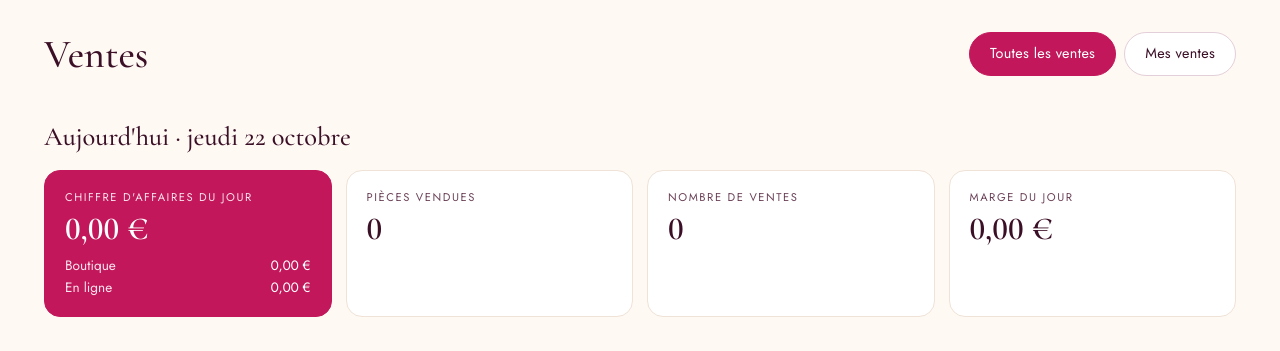
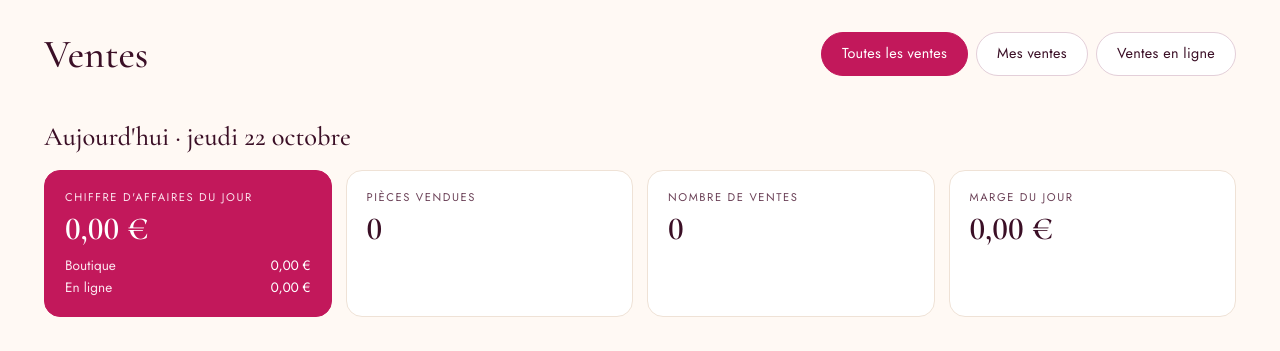
Before and after one commit to garnarak/Maisondannae, a Django app: page /ventes/ in a window 1280 px wide. Shown: the part 69-420 px from the top of the page. Run offline with Django 5.2, Linux system fonts and the light colour scheme; the visitor is signed in with stand-in values (Sample User, id 1); data comes from the database, SQL or seed files in the repository; data that the repository does not hold is empty.

Commit message:
Ventes en ligne non attribuées et bouton « Ventes en ligne »
- Une vente en ligne n'a pas de vendeur : elle ne compte ni dans « Mes ventes »
  ni dans les chiffres d'une vendeuse
- Nouveau champ « saisie par » pour garder la trace de qui a déclaré chaque vente
- Migration : ventes en ligne existantes détachées de leur vendeur
- Bouton « Ventes en ligne » dans la page Ventes, pour tous les comptes
- Répartition boutique / en ligne affichée seulement dans « Toutes les ventes »

Co-Authored-By: Claude Opus 5.5 <noreply@anthropic.com>
Claude-Session: https://claude.ai/code/session_01EXjq8G4pUZHnwvSgxoo2db

```diff
--- a/stock/admin.py
+++ b/stock/admin.py
@@ -27,7 +27,7 @@ class ReferenceAdmin(admin.ModelAdmin):
 @admin.register(Vente)
 class VenteAdmin(admin.ModelAdmin):
     list_display = [
-        "date", "reference", "quantite", "prix_catalogue", "remise_pct", "prix_unitaire", "cout_unitaire", "canal", "vendeur"
+        "date", "reference", "quantite", "prix_catalogue", "remise_pct", "prix_unitaire", "cout_unitaire", "canal", "vendeur", "saisie_par"
     ]
     list_filter = ["canal", "remise_pct", "date"]
     date_hierarchy = "date"
--- a/stock/models.py
+++ b/stock/models.py
@@ -89,6 +89,12 @@ class Vente(models.Model):
     vendeur = models.ForeignKey(
         settings.AUTH_USER_MODEL, on_delete=models.SET_NULL, null=True, related_name="ventes"
     )
+    # Compte qui a saisi la vente, pour la traçabilité. Une vente en ligne n'a pas de
+    # vendeur (elle n'est attribuée à personne) mais garde la trace de qui l'a déclarée.
+    saisie_par = models.ForeignKey(
+        settings.AUTH_USER_MODEL, on_delete=models.SET_NULL, null=True, blank=True,
+        related_name="ventes_saisies", verbose_name="saisie par",
+    )
 
     class Meta:
         ordering = ["-date"]
--- a/stock/services.py
+++ b/stock/services.py
@@ -24,7 +24,9 @@ def enregistrer_vente(reference_id, quantite, vendeur, canal=Vente.Canal.MAGASIN
         prix_unitaire=prix_remise(ref.prix_vente, remise_pct),
         cout_unitaire=ref.cout_achat,
         canal=canal,
-        vendeur=vendeur,
+        # Les ventes en ligne ne sont attribuées à aucun vendeur.
+        vendeur=None if canal == Vente.Canal.EN_LIGNE else vendeur,
+        saisie_par=vendeur,
     )
 
 
--- a/stock/urls.py
+++ b/stock/urls.py
@@ -11,6 +11,7 @@ urlpatterns = [
     path("ventes/", views.ventes, name="ventes"),
     path("ventes/mes-ventes/", views.mes_ventes, name="mes_ventes"),
     path("ventes/vendeuse/<int:pk>/", views.ventes_vendeuse, name="ventes_vendeuse"),
+    path("ventes/en-ligne/", views.ventes_en_ligne, name="ventes_en_ligne"),
     path("ventes/<int:pk>/annuler/", views.annuler_vente, name="annuler_vente"),
     path("marge/", views.marge, name="marge"),
 ]
--- a/stock/views.py
+++ b/stock/views.py
@@ -129,14 +129,21 @@ def _totaux(qs):
 
 
 @login_required
-def ventes(request, mes_ventes=False, vendeuse=None):
+def ventes(request, mes_ventes=False, vendeuse=None, en_ligne=False):
     today = timezone.localdate()
     debut_mois = today.replace(day=1)
     qs = Vente.objects.select_related("reference", "vendeur")
     if mes_ventes:
         qs = qs.filter(vendeur=request.user)
+        titre = "Mes ventes"
     elif vendeuse is not None:
         qs = qs.filter(vendeur=vendeuse)
+        titre = f"Ventes de {vendeuse.get_short_name() or vendeuse.username}"
+    elif en_ligne:
+        qs = qs.filter(canal=Vente.Canal.EN_LIGNE)
+        titre = "Ventes en ligne"
+    else:
+        titre = "Ventes"
     ventes_jour = qs.filter(date__date=today)
     ventes_mois = qs.filter(date__date__gte=debut_mois, date__date__lte=today)
 
@@ -161,6 +168,9 @@ def ventes(request, mes_ventes=False, vendeuse=None):
             "jours": jours,
             "mes_ventes": mes_ventes,
             "vendeuse": vendeuse,
+            "en_ligne": en_ligne,
+            "toutes": not (mes_ventes or vendeuse or en_ligne),
+            "titre": titre,
             # Boutons par vendeuse, réservés à l'administrateur.
             "vendeuses": (
                 User.objects.filter(role=User.Role.RESTREINT, is_active=True).order_by("first_name", "username")
@@ -174,6 +184,11 @@ def ventes(request, mes_ventes=False, vendeuse=None):
 @login_required
 def mes_ventes(request):
     return ventes(request, mes_ventes=True)
+
+
+@login_required
+def ventes_en_ligne(request):
+    return ventes(request, en_ligne=True)
 
 
 @admin_required
--- a/templates/base.html
+++ b/templates/base.html
@@ -19,7 +19,7 @@
     </a>
     <nav>
       <a href="{% url 'stock_list' %}" {% if request.resolver_match.url_name == 'stock_list' %}aria-current="page"{% endif %}>Stock</a>
-      <a href="{% url 'ventes' %}" {% if request.resolver_match.url_name in 'ventes mes_ventes ventes_vendeuse' %}aria-current="page"{% endif %}>Ventes</a>
+      <a href="{% url 'ventes' %}" {% if request.resolver_match.url_name in 'ventes mes_ventes ventes_vendeuse ventes_en_ligne' %}aria-current="page"{% endif %}>Ventes</a>
       {% if user.is_admin %}
       <a href="{% url 'marge' %}" {% if request.resolver_match.url_name == 'marge' %}aria-current="page"{% endif %}>Marge</a>
       <a href="{% url 'admin:index' %}">Administration</a>
--- a/templates/stock/_vente_ligne.html
+++ b/templates/stock/_vente_ligne.html
@@ -8,7 +8,7 @@
   </td>
   <td class="num" data-label="Total">{{ v.chiffre_affaires|floatformat:"2g" }} €</td>
   {% if user.is_admin %}<td class="num" data-label="Marge">{{ v.marge|floatformat:"2g" }} €</td>{% endif %}
-  <td data-label="Vendeur">{{ v.vendeur.username|default:"—" }}</td>
+  <td data-label="Vendeur">{% if v.vendeur %}{{ v.vendeur.get_short_name|default:v.vendeur.username }}{% else %}<span class="muted">—</span>{% endif %}</td>
   {% if user.is_admin %}
   <td>
     <form method="post" action="{% url 'annuler_vente' v.pk %}" onsubmit="return confirm('Annuler cette vente et remettre l\'article en stock ?')">{% csrf_token %}
--- a/templates/stock/ventes.html
+++ b/templates/stock/ventes.html
@@ -1,23 +1,25 @@
 {% extends "base.html" %}
-{% block title %}{% if mes_ventes %}Mes ventes{% elif vendeuse %}Ventes de {{ vendeuse.get_short_name|default:vendeuse.username }}{% else %}Ventes{% endif %}{% endblock %}
+{% block title %}{{ titre }}{% endblock %}
 {% block content %}
 <div class="toolbar">
-  <h1>{% if mes_ventes %}Mes ventes{% elif vendeuse %}Ventes de {{ vendeuse.get_short_name|default:vendeuse.username }}{% else %}Ventes{% endif %}</h1>
+  <h1>{{ titre }}</h1>
   <nav class="bascule" aria-label="Choix des ventes affichées">
-    <a class="button{% if not mes_ventes and not vendeuse %} primary{% endif %}" href="{% url 'ventes' %}" {% if not mes_ventes and not vendeuse %}aria-current="page"{% endif %}>Toutes les ventes</a>
+    <a class="button{% if toutes %} primary{% endif %}" href="{% url 'ventes' %}" {% if toutes %}aria-current="page"{% endif %}>Toutes les ventes</a>
     <a class="button{% if mes_ventes %} primary{% endif %}" href="{% url 'mes_ventes' %}" {% if mes_ventes %}aria-current="page"{% endif %}>Mes ventes</a>
     {% for v in vendeuses %}
     <a class="button{% if vendeuse.pk == v.pk %} primary{% endif %}" href="{% url 'ventes_vendeuse' v.pk %}" {% if vendeuse.pk == v.pk %}aria-current="page"{% endif %}>{{ v.get_short_name|default:v.username }}</a>
     {% endfor %}
+    <a class="button{% if en_ligne %} primary{% endif %}" href="{% url 'ventes_en_ligne' %}" {% if en_ligne %}aria-current="page"{% endif %}>Ventes en ligne</a>
   </nav>
 </div>
-{% if mes_ventes %}<p class="muted">Seules les ventes enregistrées avec votre compte apparaissent ici.</p>{% endif %}
+{% if mes_ventes %}<p class="muted">Seules les ventes en boutique enregistrées avec votre compte apparaissent ici ; les ventes en ligne ne sont attribuées à personne.</p>{% endif %}
+{% if en_ligne %}<p class="muted">Ventes déclarées avec le bouton « En ligne », quelle que soit la personne qui les a saisies.</p>{% endif %}
 {% if vendeuse %}<p class="muted">Seules les ventes enregistrées avec le compte de {{ vendeuse.get_short_name|default:vendeuse.username }} apparaissent ici.</p>{% endif %}
 
 <h2>Aujourd'hui · {% now "l j F" %}</h2>
 <div class="kpis">
   <div class="kpi accent"><span>Chiffre d'affaires du jour</span><strong>{{ jour.ca|floatformat:"2g" }} €</strong>
-    <dl class="repartition"><dt>Boutique</dt><dd>{{ jour.ca_boutique|floatformat:"2g" }} €</dd><dt>En ligne</dt><dd>{{ jour.ca_en_ligne|floatformat:"2g" }} €</dd></dl></div>
+    {% if toutes %}<dl class="repartition"><dt>Boutique</dt><dd>{{ jour.ca_boutique|floatformat:"2g" }} €</dd><dt>En ligne</dt><dd>{{ jour.ca_en_ligne|floatformat:"2g" }} €</dd></dl>{% endif %}</div>
   <div class="kpi"><span>Pièces vendues</span><strong>{{ jour.pieces }}</strong></div>
   <div class="kpi"><span>Nombre de ventes</span><strong>{{ jour.nb }}</strong></div>
   {% if jour.remises %}<div class="kpi"><span>Soldes accordés</span><strong>{{ jour.remises|floatformat:"2g" }} €</strong></div>{% endif %}
@@ -48,7 +50,7 @@
 <h2 class="section">Ce mois-ci · {{ debut_mois|date:"F Y" }}</h2>
 <div class="kpis">
   <div class="kpi accent"><span>Chiffre d'affaires du mois</span><strong>{{ mois.ca|floatformat:"2g" }} €</strong>
-    <dl class="repartition"><dt>Boutique</dt><dd>{{ mois.ca_boutique|floatformat:"2g" }} €</dd><dt>En ligne</dt><dd>{{ mois.ca_en_ligne|floatformat:"2g" }} €</dd></dl></div>
+    {% if toutes %}<dl class="repartition"><dt>Boutique</dt><dd>{{ mois.ca_boutique|floatformat:"2g" }} €</dd><dt>En ligne</dt><dd>{{ mois.ca_en_ligne|floatformat:"2g" }} €</dd></dl>{% endif %}</div>
   <div class="kpi"><span>Pièces vendues</span><strong>{{ mois.pieces }}</strong></div>
   <div class="kpi"><span>Nombre de ventes</span><strong>{{ mois.nb }}</strong></div>
   {% if mois.remises %}<div class="kpi"><span>Soldes accordés</span><strong>{{ mois.remises|floatformat:"2g" }} €</strong></div>{% endif %}
```
Also changed, not shown: stock/tests/test_canal.py (+63 -0 lines), CHANGELOG.md, stock/migrations/0004_ventes_en_ligne_sans_vendeur.py (added).
